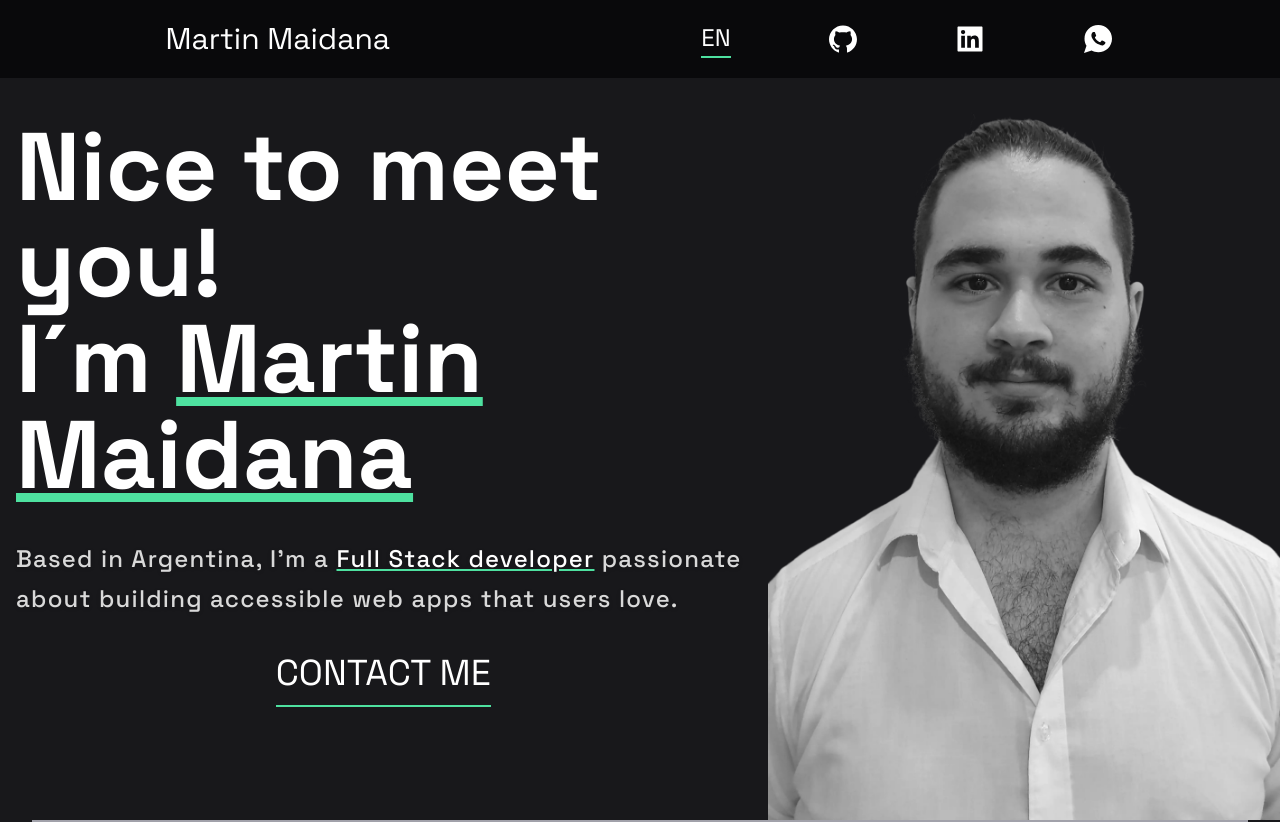
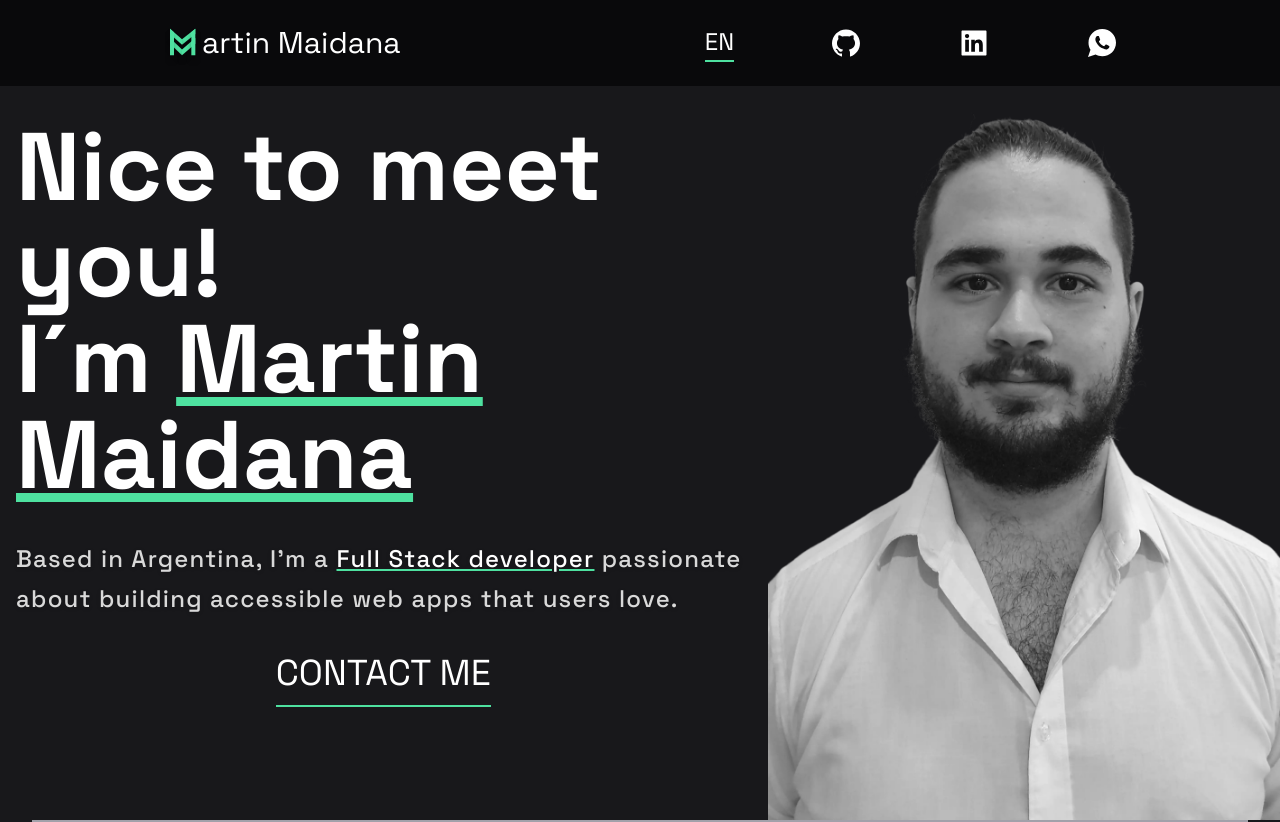
Before and after one commit to MartinMaidana23/portfolio, a React (Vite) app: page / in a window 1280 px wide. Shown: the top 822 px of the page. Built offline with nearby package versions, Linux system fonts and the light colour scheme.

Commit message:
logo added

```diff
--- /dev/null
+++ b/src/assets/Log.jsx
@@ -0,0 +1,97 @@
+
+import React from 'react'
+
+const Log = (props) => {
+  const {className} = props
+  return (
+
+
+
+    <svg className={className} width="30" height="30" viewBox="0 0 30 30" fill="none" xmlns="http://www.w3.org/2000/svg">
+<g filter="url(#filter0_d_1_9)">
+<path d="M15 10V14L25 6V2L15 10Z" fill="#4EE1A0"/>
+</g>
+<g filter="url(#filter1_d_1_9)">
+<path d="M15 10V14L6 6V2L15 10Z" fill="#4EE1A0"/>
+</g>
+<g filter="url(#filter2_d_1_9)">
+<path d="M15 17.6667V22L6 13.3333V9L15 17.6667Z" fill="#4EE1A0"/>
+</g>
+<g filter="url(#filter3_d_1_9)">
+<path d="M15 17.6667V22L25 13.3333V9L15 17.6667Z" fill="#4EE1A0"/>
+</g>
+<g filter="url(#filter4_d_1_9)">
+<path d="M9 4.6087L6 2V22H9V4.6087Z" fill="#4EE1A0"/>
+</g>
+<g filter="url(#filter5_d_1_9)">
+<path d="M22 4.6087L25 2V22H22V4.6087Z" fill="#4EE1A0"/>
+</g>
+<defs>
+<filter id="filter0_d_1_9" x="11" y="2" width="18" height="20" filterUnits="userSpaceOnUse" color-interpolation-filters="sRGB">
+<feFlood flood-opacity="0" result="BackgroundImageFix"/>
+<feColorMatrix in="SourceAlpha" type="matrix" values="0 0 0 0 0 0 0 0 0 0 0 0 0 0 0 0 0 0 127 0" result="hardAlpha"/>
+<feOffset dy="4"/>
+<feGaussianBlur stdDeviation="2"/>
+<feComposite in2="hardAlpha" operator="out"/>
+<feColorMatrix type="matrix" values="0 0 0 0 0 0 0 0 0 0 0 0 0 0 0 0 0 0 0.25 0"/>
+<feBlend mode="normal" in2="BackgroundImageFix" result="effect1_dropShadow_1_9"/>
+<feBlend mode="normal" in="SourceGraphic" in2="effect1_dropShadow_1_9" result="shape"/>
+</filter>
+<filter id="filter1_d_1_9" x="2" y="2" width="17" height="20" filterUnits="userSpaceOnUse" color-interpolation-filters="sRGB">
+<feFlood flood-opacity="0" result="BackgroundImageFix"/>
+<feColorMatrix in="SourceAlpha" type="matrix" values="0 0 0 0 0 0 0 0 0 0 0 0 0 0 0 0 0 0 127 0" result="hardAlpha"/>
+<feOffset dy="4"/>
+<feGaussianBlur stdDeviation="2"/>
+<feComposite in2="hardAlpha" operator="out"/>
+<feColorMatrix type="matrix" values="0 0 0 0 0 0 0 0 0 0 0 0 0 0 0 0 0 0 0.25 0"/>
+<feBlend mode="normal" in2="BackgroundImageFix" result="effect1_dropShadow_1_9"/>
+<feBlend mode="normal" in="SourceGraphic" in2="effect1_dropShadow_1_9" result="shape"/>
+</filter>
+<filter id="filter2_d_1_9" x="2" y="9" width="17" height="21" filterUnits="userSpaceOnUse" color-interpolation-filters="sRGB">
+<feFlood flood-opacity="0" result="BackgroundImageFix"/>
+<feColorMatrix in="SourceAlpha" type="matrix" values="0 0 0 0 0 0 0 0 0 0 0 0 0 0 0 0 0 0 127 0" result="hardAlpha"/>
+<feOffset dy="4"/>
+<feGaussianBlur stdDeviation="2"/>
+<feComposite in2="hardAlpha" operator="out"/>
+<feColorMatrix type="matrix" values="0 0 0 0 0 0 0 0 0 0 0 0 0 0 0 0 0 0 0.25 0"/>
+<feBlend mode="normal" in2="BackgroundImageFix" result="effect1_dropShadow_1_9"/>
+<feBlend mode="normal" in="SourceGraphic" in2="effect1_dropShadow_1_9" result="shape"/>
+</filter>
+<filter id="filter3_d_1_9" x="11" y="9" width="18" height="21" filterUnits="userSpaceOnUse" color-interpolation-filters="sRGB">
+<feFlood flood-opacity="0" result="BackgroundImageFix"/>
+<feColorMatrix in="SourceAlpha" type="matrix" values="0 0 0 0 0 0 0 0 0 0 0 0 0 0 0 0 0 0 127 0" result="hardAlpha"/>
+<feOffset dy="4"/>
+<feGaussianBlur stdDeviation="2"/>
+<feComposite in2="hardAlpha" operator="out"/>
+<feColorMatrix type="matrix" values="0 0 0 0 0 0 0 0 0 0 0 0 0 0 0 0 0 0 0.25 0"/>
+<feBlend mode="normal" in2="BackgroundImageFix" result="effect1_dropShadow_1_9"/>
+<feBlend mode="normal" in="SourceGraphic" in2="effect1_dropShadow_1_9" result="shape"/>
+</filter>
+<filter id="filter4_d_1_9" x="2" y="2" width="11" height="28" filterUnits="userSpaceOnUse" color-interpolation-filters="sRGB">
+<feFlood flood-opacity="0" result="BackgroundImageFix"/>
+<feColorMatrix in="SourceAlpha" type="matrix" values="0 0 0 0 0 0 0 0 0 0 0 0 0 0 0 0 0 0 127 0" result="hardAlpha"/>
+<feOffset dy="4"/>
+<feGaussianBlur stdDeviation="2"/>
+<feComposite in2="hardAlpha" operator="out"/>
+<feColorMatrix type="matrix" values="0 0 0 0 0 0 0 0 0 0 0 0 0 0 0 0 0 0 0.25 0"/>
+<feBlend mode="normal" in2="BackgroundImageFix" result="effect1_dropShadow_1_9"/>
+<feBlend mode="normal" in="SourceGraphic" in2="effect1_dropShadow_1_9" result="shape"/>
+</filter>
+<filter id="filter5_d_1_9" x="18" y="2" width="11" height="28" filterUnits="userSpaceOnUse" color-interpolation-filters="sRGB">
+<feFlood flood-opacity="0" result="BackgroundImageFix"/>
+<feColorMatrix in="SourceAlpha" type="matrix" values="0 0 0 0 0 0 0 0 0 0 0 0 0 0 0 0 0 0 127 0" result="hardAlpha"/>
+<feOffset dy="4"/>
+<feGaussianBlur stdDeviation="2"/>
+<feComposite in2="hardAlpha" operator="out"/>
+<feColorMatrix type="matrix" values="0 0 0 0 0 0 0 0 0 0 0 0 0 0 0 0 0 0 0.25 0"/>
+<feBlend mode="normal" in2="BackgroundImageFix" result="effect1_dropShadow_1_9"/>
+<feBlend mode="normal" in="SourceGraphic" in2="effect1_dropShadow_1_9" result="shape"/>
+</filter>
+</defs>
+</svg>
+
+
+  )
+}
+
+export default Log
--- a/src/components/footer/Footer.jsx
+++ b/src/components/footer/Footer.jsx
@@ -1,18 +1,26 @@
 /* import React from 'react' */
 import {AiFillGithub, AiFillLinkedin, AiOutlineCopyrightCircle} from 'react-icons/ai'
 import {IoLogoWhatsapp} from 'react-icons/io'
+import Log from '../../assets/Log'
 
 const Footer = () => {
   return (
-    <footer className="footer flex justify-center items-center flex-col w-[50vw] md:w-screen md:flex-col-reverse">
+    <footer className="footer flex justify-center items-center py-5 flex-col-reverse w-[50vw] md:w-screen ">
 
-        <h2 className='font-normal text-base w-full flex justify-center items-center md:pb-2' > <AiOutlineCopyrightCircle/> Martin Maidana 2023</h2>
+        <h2 className='font-normal text-base w-full flex justify-center items-center md:pb-2' > <AiOutlineCopyrightCircle/>  Martin Maidana 2023 </h2>
 
-        <div className="socialMedia flex w-full justify-between md:mt-4 md:w-2/6">
+
+         <div className="logo-cont my-4 flex justify-center items-center w-full pt-5">
+          <Log className={'w-20  h-fit'}/>
+         </div>
+
+        <div className="socialMedia flex w-full  justify-between md:mt-4 md:max-w-md">
             <a href="https://github.com/MartinMaidana23" target="_blank" rel="noreferrer" className='link-socialMedia text-[#fff] text-4xl' ><AiFillGithub/></a>
             <a href="https://www.linkedin.com/in/martin--maidana/" target="_blank" rel='noreferrer' className='link-socialMedia text-[#fff] text-4xl'><AiFillLinkedin/></a>
             <a href="https://wa.me/5493484372508" target="_blank" rel='noreferrer' className='link-socialMedia text-[#fff] text-4xl'><IoLogoWhatsapp/></a>
         </div>
+
+
 
 
     </footer>
--- a/src/components/header/Header.jsx
+++ b/src/components/header/Header.jsx
@@ -4,6 +4,7 @@ import {AiFillLinkedin} from 'react-icons/ai'
 import {IoLogoWhatsapp} from 'react-icons/io'
 import { useContext } from 'react'
 import { LangContext } from '../../context/LangProvider'
+import Log from '../../assets/Log'
 
 const Header = () => {
 
@@ -15,7 +16,11 @@ const Header = () => {
 
       </div>
       <header className="header flex justify-center items-center flex-col w-[50vw] gap-5  md:flex-row md:my-0 md:mx-5 md:p-5 md:w-screen md:justify-between md:fixed md:top-0 md:z-50 md:bg-zinc-950/95 md:backdrop-blur-sm xl:justify-around xl:w-screen">
-          <h1 className='font-normal text-2xl md:text-3xl' >Martin Maidana</h1>
+
+          <div className="log-cont flex items-center justify-center">
+            <Log className={'h-fit pt-1.5 w-10'}/>
+            <h1 className='font-normal text-2xl md:text-3xl'>{lang==='en' ?'artin Maidana' : 'artín Maidana'}</h1>
+          </div>
           <div className="socialMedia flex w-full justify-between items-center md:w-4/12 ">
               <button className='text-white text-[1.5rem] border-b-2 border-[#4ee1a0] hover:-translate-y-1 active:translate-y-3 transition-all duration-500' onClick={handleLangChange} >{lang==='en' ? 'EN': 'ES'}</button>
               <a href="https://github.com/MartinMaidana23" target="_blank" rel="noreferrer" className='link-socialMedia text-white text-[2rem]' ><AiFillGithub/></a>
```
Also changed, not shown: src/assets/Group 1.svg (added).
